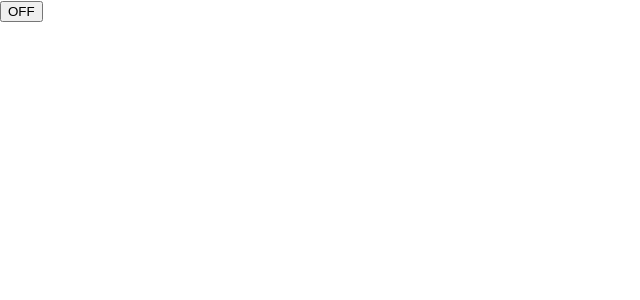
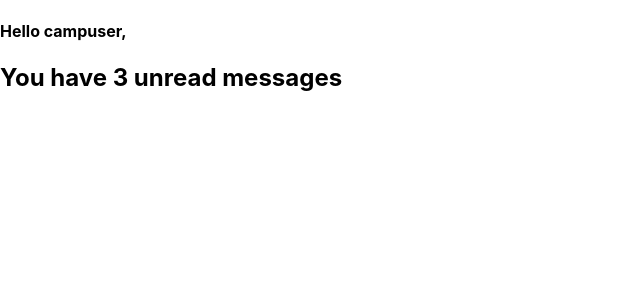
Before and after one commit to rsgilbert/hello-react, a React (Create React App) app: page / in a window 1280 px wide. Shown: the top 300 px of the page, without its empty margins (0-640 px from the left). Built offline with nearby package versions, Linux system fonts and the light colour scheme.

Commit message:
"Create unreadMessages using conditional rendering short syntax"

```diff
--- a/src/App.js
+++ b/src/App.js
@@ -1,31 +1,28 @@
 import React from 'react'
 import './App.css'
 
-
+const unreadMessages = [
+    "Mary likes you",
+    "Solomon is a bright young man",
+    "I love Predrosa",
+]
 function App() {
     return (
-        <div>
-            <Toggle/>
-        </div>
+       <Message unreadMessages={ unreadMessages }/>
     )
 }
 
-class Toggle extends React.Component {
-    constructor(props) {
-        super(props)
-        this.state = { toggleOn: false }
-        this.handleClick = this.handleClick.bind(this)
-    }
-    handleClick() {
-        this.setState(state => ({
-            toggleOn: !state.toggleOn
-        }))
-    }
+function Message(props) {
+    const unreadMessageCount = props.unreadMessages.length
+    return <div>
+        <h4>Hello campuser,</h4>
+        { unreadMessageCount > 0 &&
+            <h2>
+                You have { unreadMessageCount } unread messages
+            </h2>
+        }
+    </div>
+}
 
-    render() {
-        return <button onClick={this.handleClick}>
-            { this.state.toggleOn ? "ON" : "OFF" }
-        </button>
-    }
-}
+
 export default App
```
